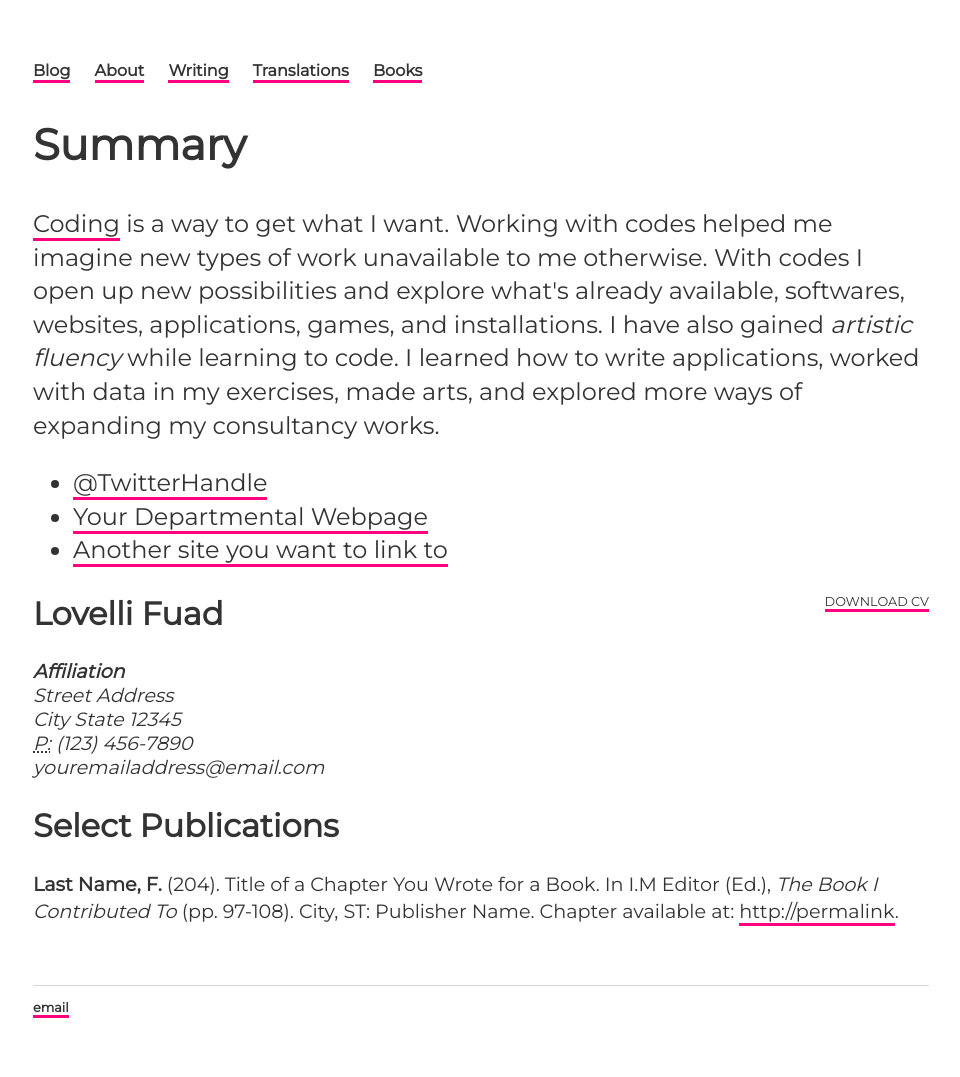
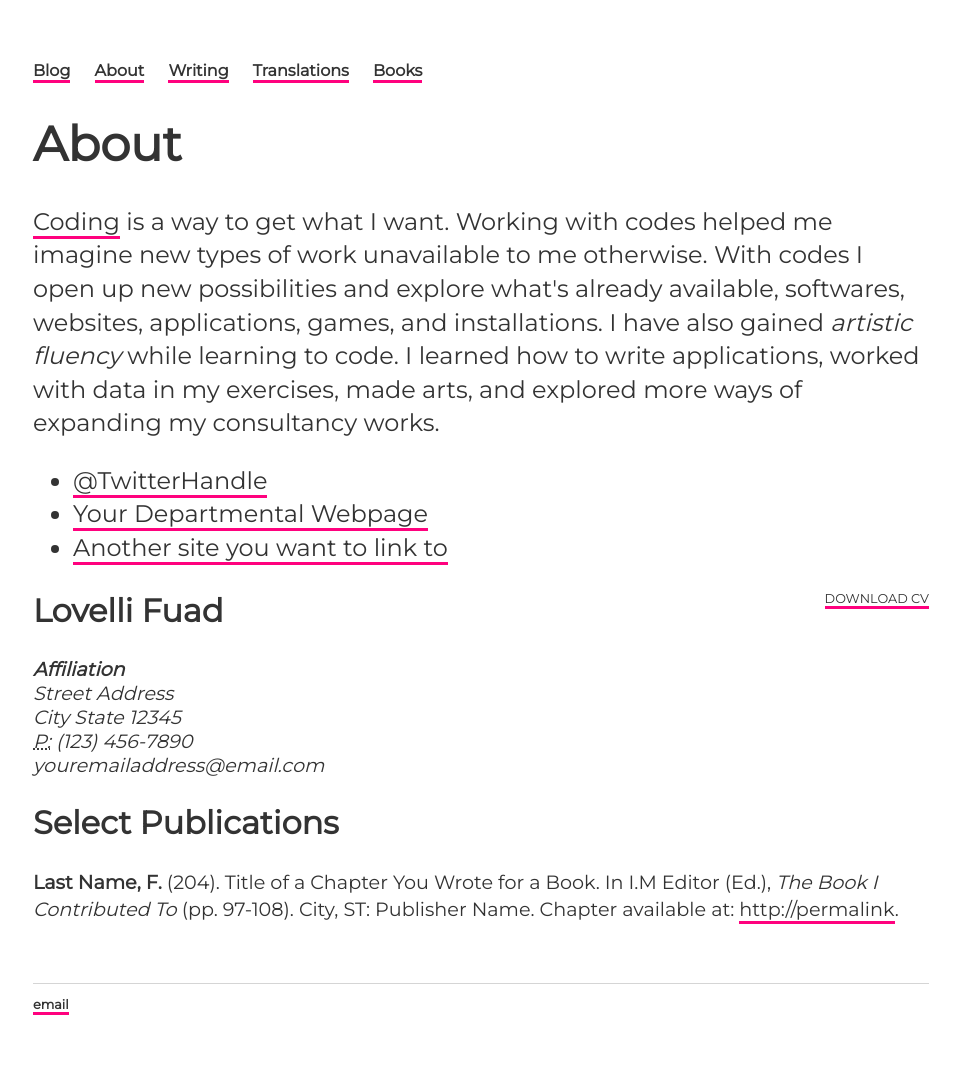
Before and after one commit to ariesti/ariesti.github.io, a Jekyll site: the page built from cv/index.html, in a window 1280 px wide. Shown: the whole page, without its empty margins (159-1119 px from the left). Built offline with Jekyll 4.4.1, drawn with Linux system fonts in a browser that asks for light colours.

Commit message:
Update index.html

```diff
--- a/cv/index.html
+++ b/cv/index.html
@@ -3,7 +3,7 @@ layout: default
 title: CV of Lovelli Fuad
 ---
 		<div class="about">
-			<h2>Summary</h2>
+			<h1>About</h1>
 			<p><a href="https://github.com/ariesti">Coding</a> is a way to get what I want. Working with codes helped me imagine new types of work unavailable to me otherwise. With codes I open up new possibilities and explore what's already available, softwares, websites, applications, games, and installations. I have also gained <i>artistic fluency</i> while learning to code. I learned how to write applications, worked with data in my exercises, made arts, and explored more ways of expanding my consultancy works.</p>
 			<ul class="contacts">
 				<li><a href="#">@TwitterHandle</a></li>
```
